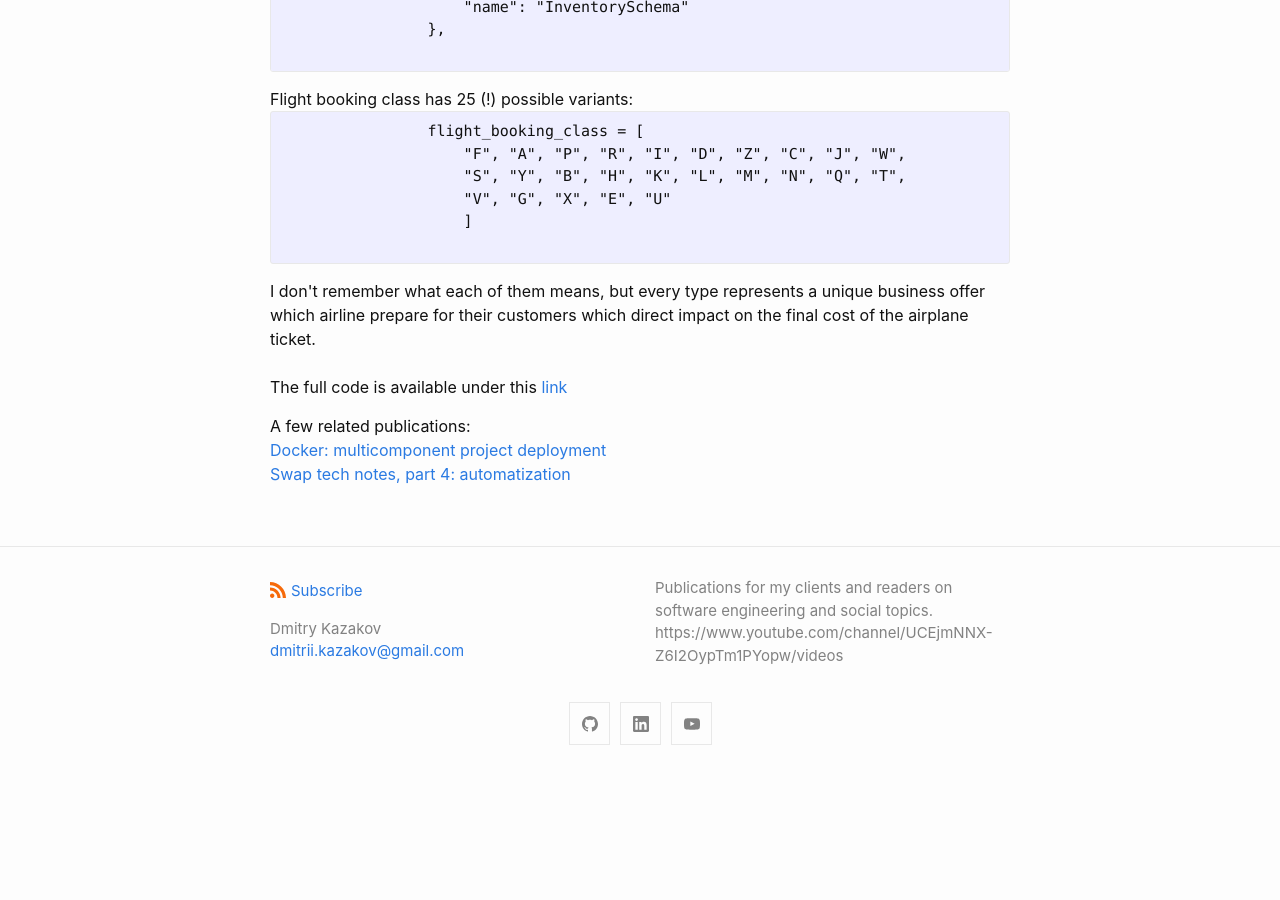
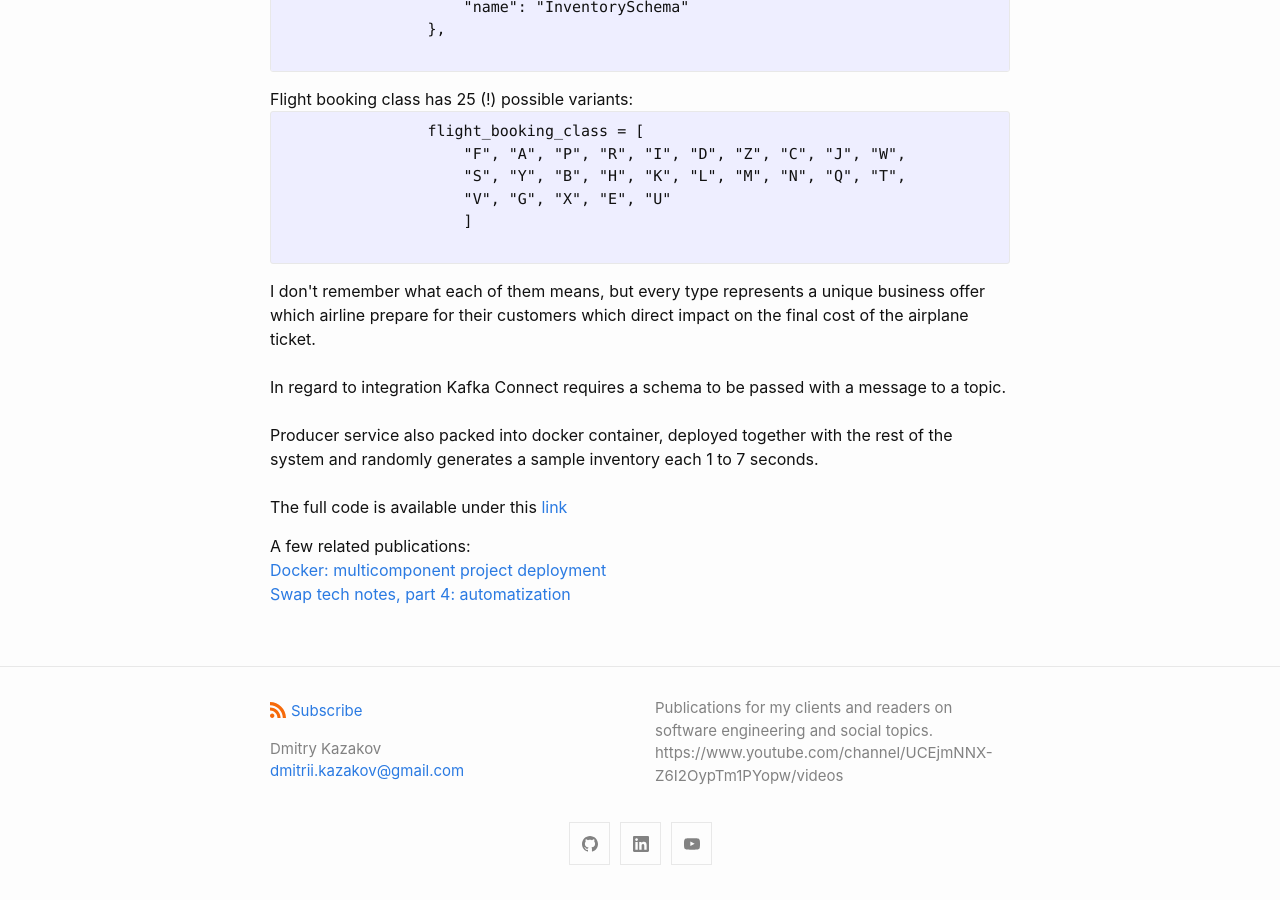
Before and after one commit to Gelassen/dkazakov.github.io, a Jekyll site: the page built from _posts/2024-05-18-case-study-building-kafka-kafka_connect-postgres-data-pipeline.html, in a window 1280 px wide and 900 px high, scrolled down 8853 px. Built offline with Jekyll 4.4.1, drawn with Linux system fonts in a browser that asks for light colours; before the commit the page ends 9633 px from its top, so only the background shows below that.

Commit message:
Extend paragraph of the last publication

```diff
--- a/_posts/2024-05-18-case-study-building-kafka-kafka_connect-postgres-data-pipeline.html
+++ b/_posts/2024-05-18-case-study-building-kafka-kafka_connect-postgres-data-pipeline.html
@@ -445,6 +445,13 @@ modified_time: '2024-05-18'
             a unique business offer which airline prepare for their customers
             which direct impact on the final cost of the airplane ticket. <br><br>
 
+            In regard to integration Kafka Connect requires a schema to be passed
+            with a message to a topic. <br><br>
+
+            Producer service also packed into docker container, deployed
+            together with the rest of the system and randomly
+            generates a sample inventory each 1 to 7 seconds. <br><br>
+
             The full code is available under this <a href="https://github.com/Gelassen/Aeroflot/tree/main/pilot/producer">link</a>
         </p>
 
```
